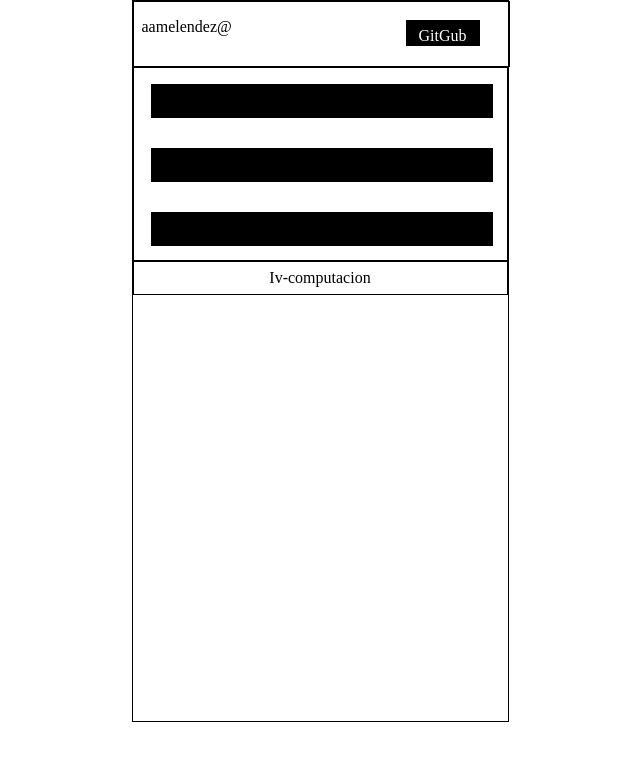
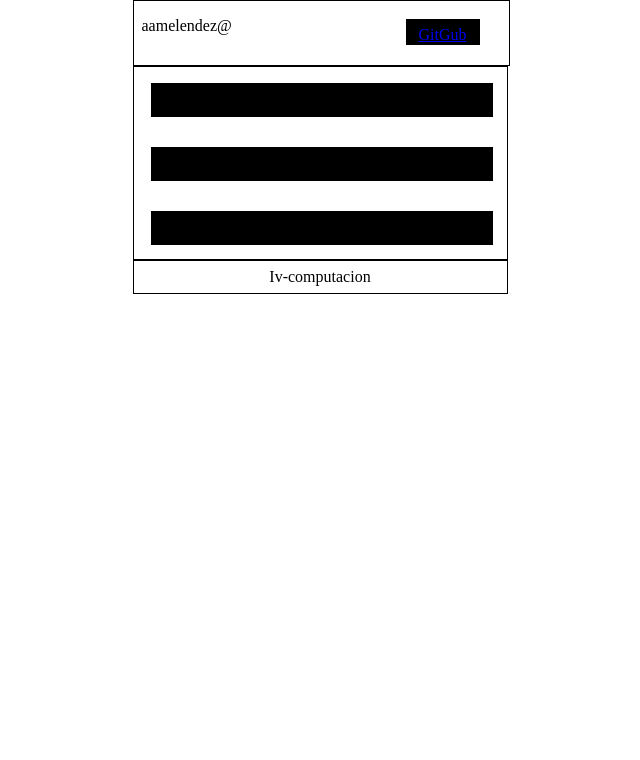
Before and after one commit to Aandreeemele/Evaluacion-periodo2, a plain HTML site: page index.html in a window 1280 px wide. Shown: the whole page, without its empty margins (320-960 px from the left). Drawn offline with Linux system fonts and the light colour scheme.

Commit message:
cambios de link de header

```diff
--- a/css/index.css
+++ b/css/index.css
@@ -1,6 +1,6 @@
 body{
     width: 375px;
     height: 45rem;
-    border: 1px solid black;
+
     margin: auto;
 }
--- a/js/header.js
+++ b/js/header.js
@@ -1,2 +1,2 @@
 let header = document.querySelector(".header")
-header.innerHTML=' <p>aamelendez@</p>     <div class="git"> GitGub  <a href="https://github.com/Aandreeemele/Evaluacion-periodo2"></a></div>';
+header.innerHTML=' <p>aamelendez@</p>     <div class="git"><a href="https://github.com/Aandreeemele/Evaluacion-periodo2">GitGub</a></div>';
```
